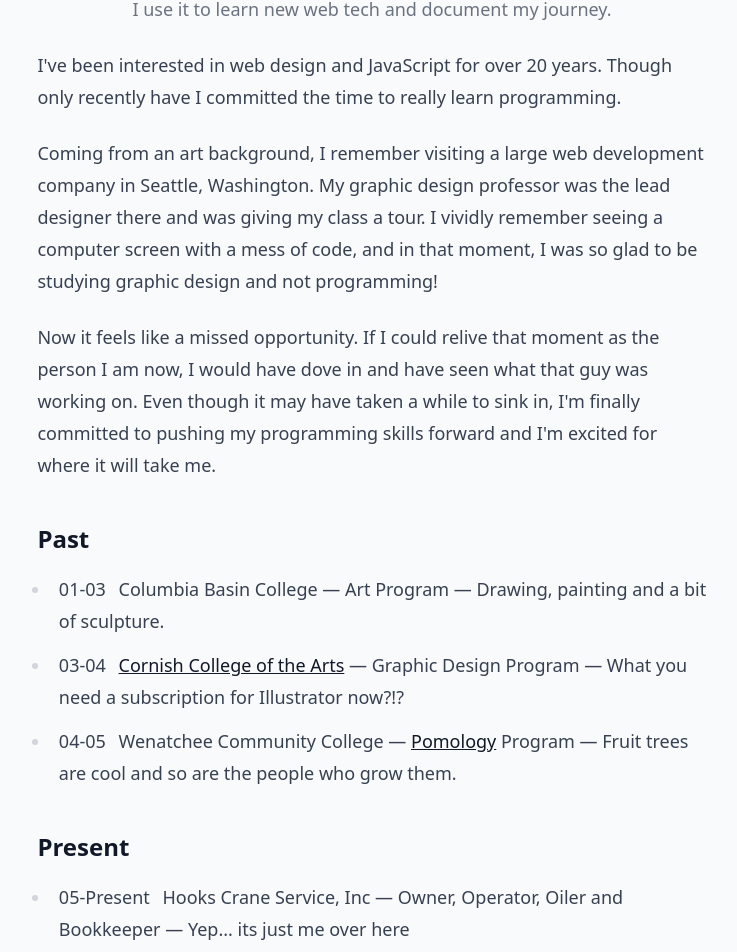
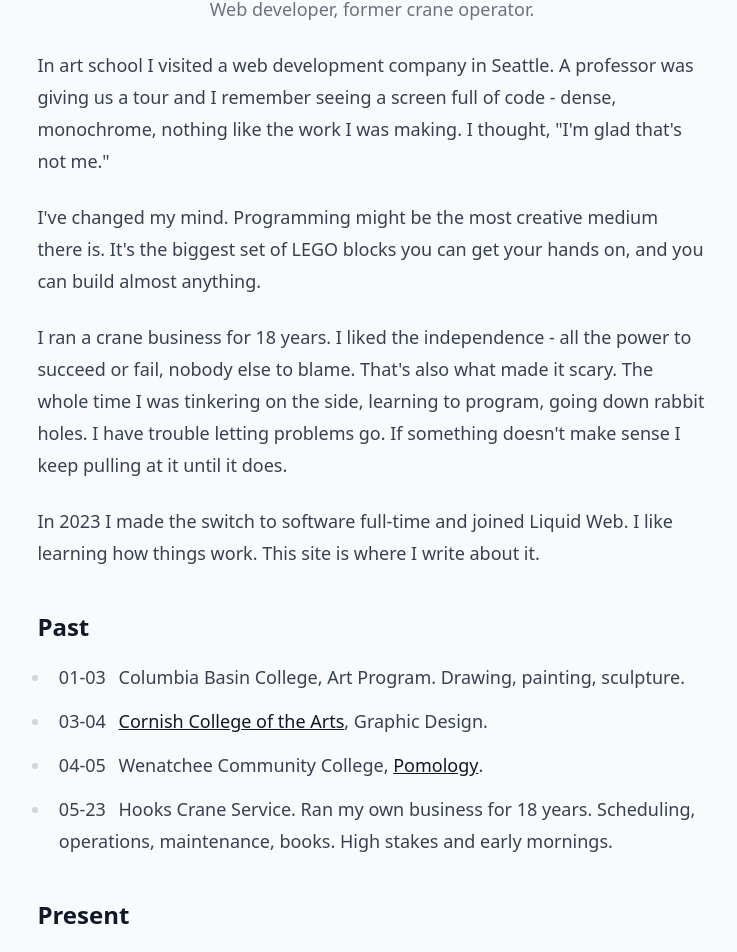
Before and after one commit to johnhooks/johnhooks.github.io, a SvelteKit app: page /about in a window 1280 px wide. Shown: the part 531-1483 px from the top of the page, without its empty margins (268-1005 px from the left). Built offline with nearby package versions, Linux system fonts and the light colour scheme; no server answers.

Commit message:
feat: update about page

```diff
--- a/src/routes/about/+page.svelte
+++ b/src/routes/about/+page.svelte
@@ -9,13 +9,13 @@
   <title>about me / johnhooks.io</title>
   <meta
     name="description"
-    content="I am a hobbyist programmer. Maybe someday I'll do it for a living."
+    content="Web developer, former crane operator. Now building automation systems in Laravel."
   />
   <link rel="canonical" href={pageUrl} />
   <meta property="og:title" content="about me" />
   <meta
     property="og:description"
-    content="I am a hobbyist programmer. Maybe someday I'll do it for a living."
+    content="Web developer, former crane operator. Now building automation systems in Laravel."
   />
   <meta property="og:url" content={pageUrl} />
 
@@ -23,57 +23,64 @@
 </svelte:head>
 
 <Article
-  title="this is my website"
-  subtitle=" I use it to learn new web tech and document my journey."
+  title="about me"
+  subtitle="Web developer, former crane operator."
   image={{
     filename: "johnhooks_avatar_512.jpg",
     alt: "Drawn dizzy eyed avatar of John Hooks, inspired by a drawing done by his daughter Helen when she was three years old.",
   }}
 >
   <p>
-    I've been interested in web design and JavaScript for over 20 years. Though only recently have I
-    committed the time to really learn programming.
+    In art school I visited a web development company in Seattle. A professor was giving us a tour
+    and I remember seeing a screen full of code - dense, monochrome, nothing like the work I was
+    making. I thought, "I'm glad that's not me."
   </p>
 
   <p>
-    Coming from an art background, I remember visiting a large web development company in Seattle,
-    Washington. My graphic design professor was the lead designer there and was giving my class a
-    tour. I vividly remember seeing a computer screen with a mess of code, and in that moment, I was
-    so glad to be studying graphic design and not programming!
+    I've changed my mind. Programming might be the most creative medium there is. It's the biggest
+    set of LEGO blocks you can get your hands on, and you can build almost anything.
   </p>
 
   <p>
-    Now it feels like a missed opportunity. If I could relive that moment as the person I am now, I
-    would have dove in and have seen what that guy was working on. Even though it may have taken a
-    while to sink in, I'm finally committed to pushing my programming skills forward and I'm excited
-    for where it will take me.
+    I ran a crane business for 18 years. I liked the independence - all the power to succeed or
+    fail, nobody else to blame. That's also what made it scary. The whole time I was tinkering on
+    the side, learning to program, going down rabbit holes. I have trouble letting problems go. If
+    something doesn't make sense I keep pulling at it until it does.
+  </p>
+
+  <p>
+    In 2023 I made the switch to software full-time and joined Liquid Web. I like learning how
+    things work. This site is where I write about it.
   </p>
 
   <h3>Past</h3>
 
   <ul>
     <li>
-      <span class="mr-2">01-03</span> Columbia Basin College &#8212 Art Program &#8212 Drawing, painting
-      and a bit of sculpture.
+      <span class="mr-2">01-03</span> Columbia Basin College, Art Program. Drawing, painting,
+      sculpture.
     </li>
     <li>
       <span class="mr-2">03-04</span>
-      <a href="https://www.cornish.edu/">Cornish College of the Arts</a> &#8212 Graphic Design Program
-      &#8212 What you need a subscription for Illustrator now?!?
+      <a href="https://www.cornish.edu/">Cornish College of the Arts</a>, Graphic Design.
     </li>
     <li>
       <span class="mr-2">04-05</span>
-      Wenatchee Community College &#8212
-      <a href="https://en.wikipedia.org/wiki/Pomology">Pomology</a> Program &#8212 Fruit trees are cool
-      and so are the people who grow them.
+      Wenatchee Community College,
+      <a href="https://en.wikipedia.org/wiki/Pomology">Pomology</a>.
+    </li>
+    <li>
+      <span class="mr-2">05-23</span> Hooks Crane Service. Ran my own business for 18 years.
+      Scheduling, operations, maintenance, books. High stakes and early mornings.
     </li>
   </ul>
 
   <h3>Present</h3>
   <ul>
     <li>
-      <span class="mr-2">05-Present</span> Hooks Crane Service, Inc &#8212 Owner, Operator, Oiler and
-      Bookkeeper &#8212 Yep... its just me over here
+      <span class="mr-2">23-Present</span>
+      Liquid Web. Came in knowing JavaScript and React, learned PHP and Laravel on the job. Now
+      building queue orchestration and API systems for WordPress automation.
     </li>
   </ul>
 </Article>
```
